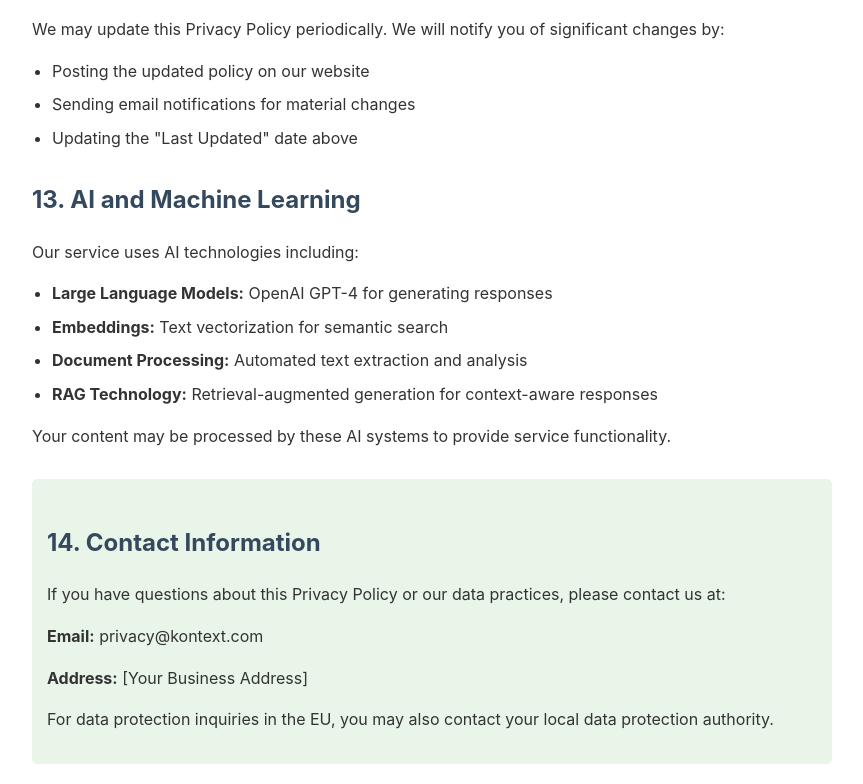
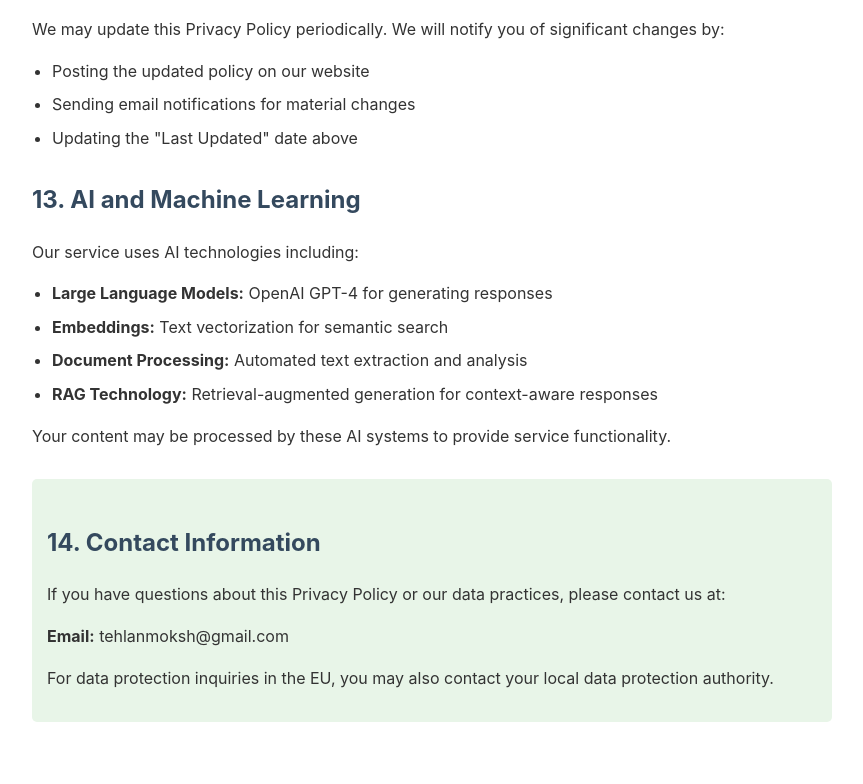
Before and after one commit to moksh-tehlan/kontext-legal, a plain HTML site: page privacy-policy.html in a window 1280 px wide. Shown: the part 3284-4068 px from the top of the page, without its empty margins (208-1071 px from the left). After the commit the page ends 4026 px from the top, so only its background shows below. Drawn offline with Linux system fonts and the light colour scheme.

Commit message:
Updated the Privacy Policy

```diff
--- a/privacy-policy.html
+++ b/privacy-policy.html
@@ -179,8 +179,7 @@
     <div class="contact-info">
         <h2>14. Contact Information</h2>
         <p>If you have questions about this Privacy Policy or our data practices, please contact us at:</p>
-        <p><strong>Email:</strong> privacy@kontext.com</p>
-        <p><strong>Address:</strong> [Your Business Address]</p>
+        <p><strong>Email:</strong> tehlanmoksh@gmail.com</p>
 
         <p>For data protection inquiries in the EU, you may also contact your local data protection authority.</p>
     </div>
```
